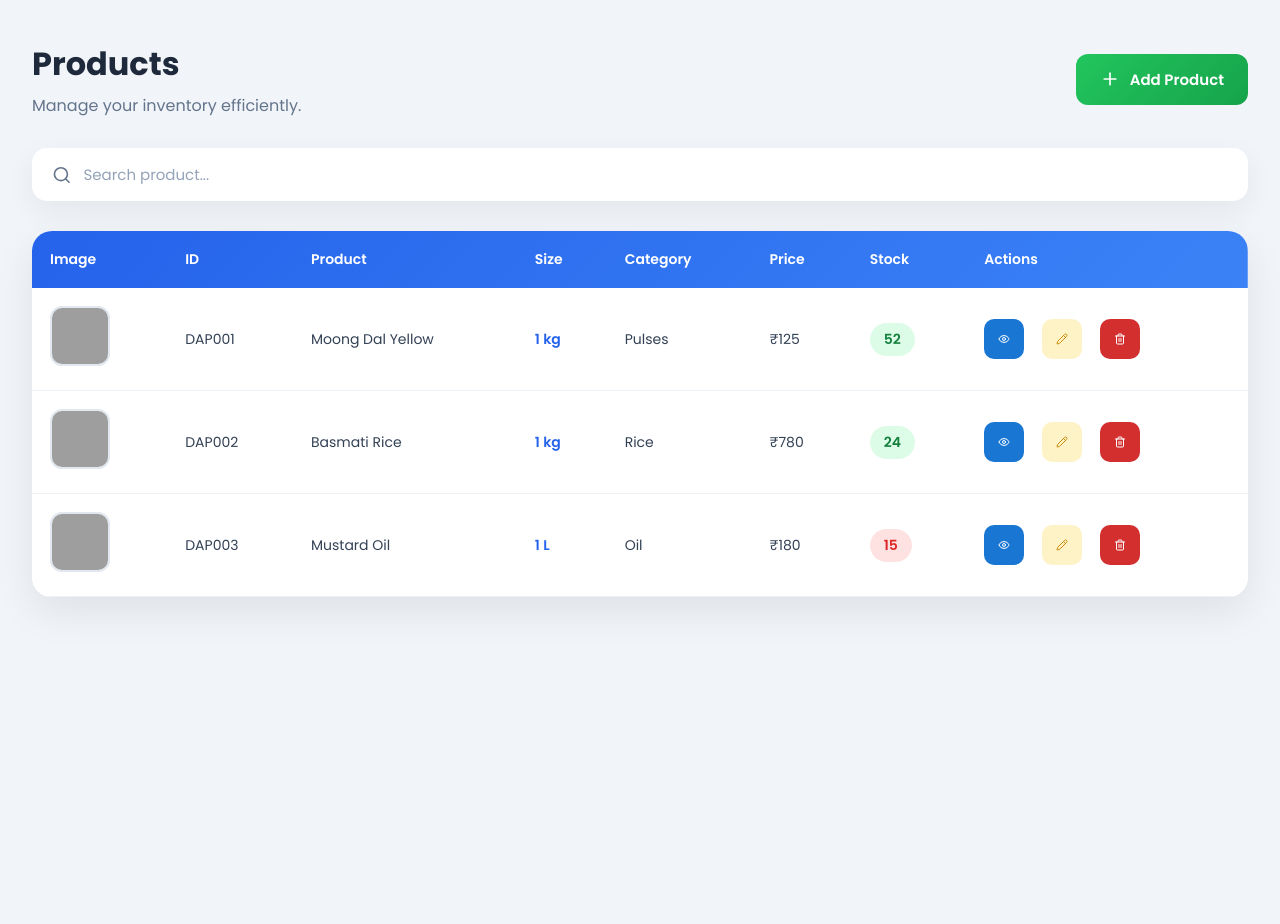
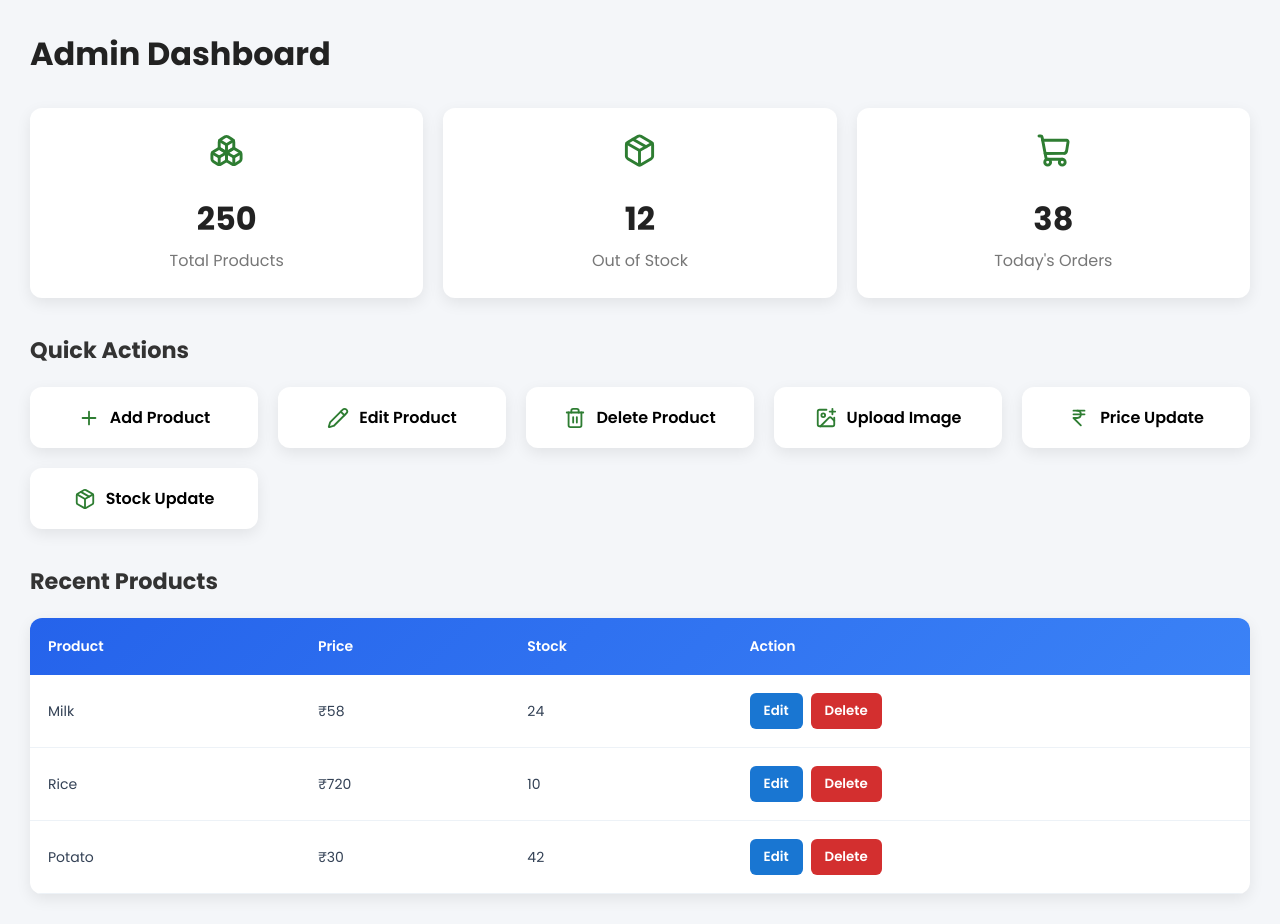
Before and after one commit to imry06/ProductsAdminPanel, a React (Vite) app: page / in a window 1280 px wide. Before the commit the page ends 800 px from the top, so only its background shows below. Built offline with nearby package versions, Linux system fonts and the light colour scheme; grey boxes are pictures that could not be loaded.

Commit message:
basic routing setups.

```diff
--- a/src/App.jsx
+++ b/src/App.jsx
@@ -1,20 +1,20 @@
+import { Routes, Route } from "react-router-dom";
+import "./App.css";
 
-import './App.css'
-import AddProduct from './pages/AddProduct'
-import Dashboard from './pages/Dashboard'
-import EditProduct from './pages/EditProduct'
-import Products from './pages/Products'
+import Dashboard from "./pages/Dashboard";
+import AddProduct from "./pages/AddProduct";
+import EditProduct from "./pages/EditProduct";
+import Products from "./pages/Products";
 
 function App() {
-
   return (
-    <>
-         {/* <Dashboard/> */}
-         {/* <AddProduct/> */}
-         {/* <EditProduct/> */}
-         <Products/>
-    </>
-  )
+    <Routes>
+      <Route path="/" element={<Dashboard />} />
+      <Route path="/add-product" element={<AddProduct />} />
+      <Route path="/edit-product/:id" element={<EditProduct />} />
+      <Route path="/products" element={<Products />} />
+    </Routes>
+  );
 }
 
-export default App
+export default App;
--- a/src/main.jsx
+++ b/src/main.jsx
@@ -1,11 +1,13 @@
-import { StrictMode } from 'react'
-import { createRoot } from 'react-dom/client'
-import './index.css'
-import App from './App.jsx'
+import { StrictMode } from "react";
+import { createRoot } from "react-dom/client";
+import "./index.css";
+import App from "./App.jsx";
+import { BrowserRouter } from "react-router-dom";
 
-createRoot(document.getElementById('root')).render(
+createRoot(document.getElementById("root")).render(
   <StrictMode>
-
-    <App />
+    <BrowserRouter>
+      <App />
+    </BrowserRouter>
   </StrictMode>,
-)
+);
```
